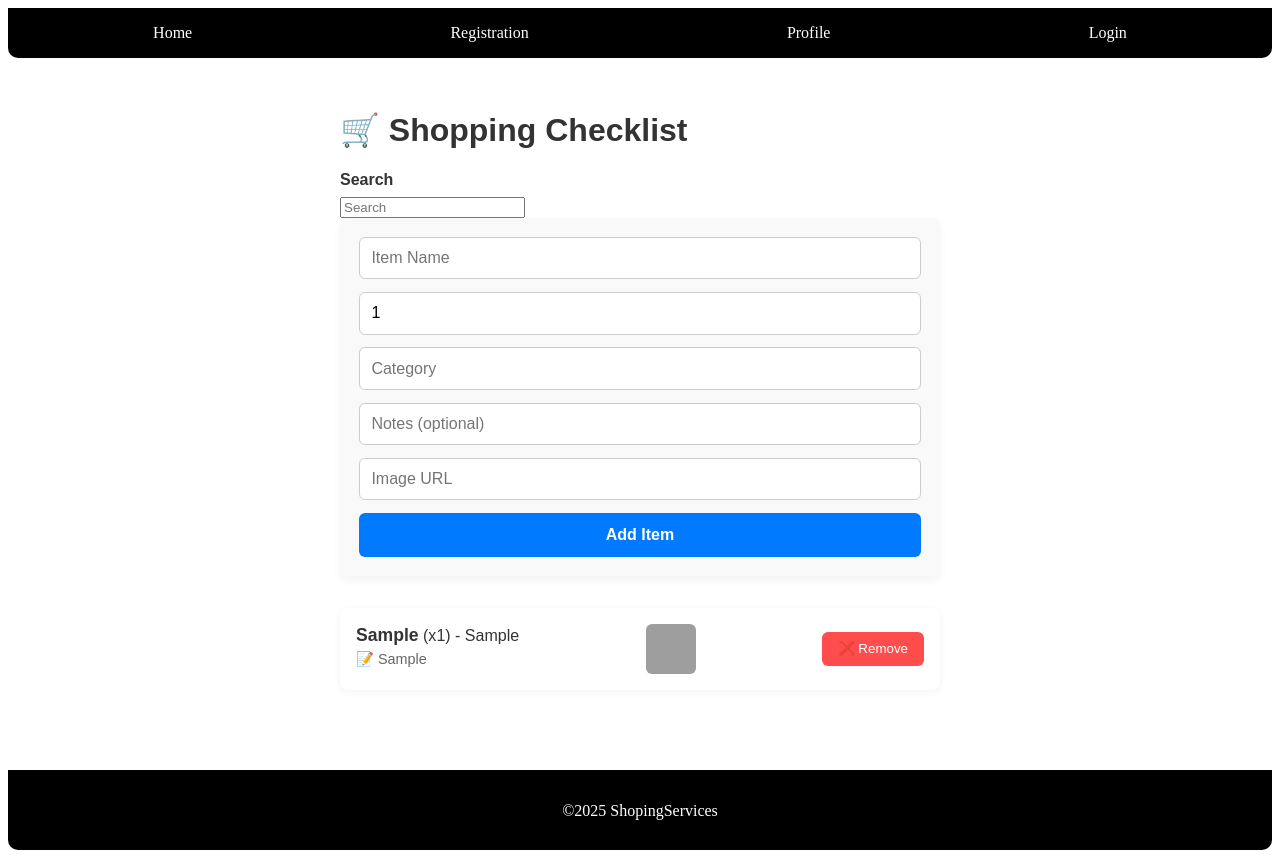
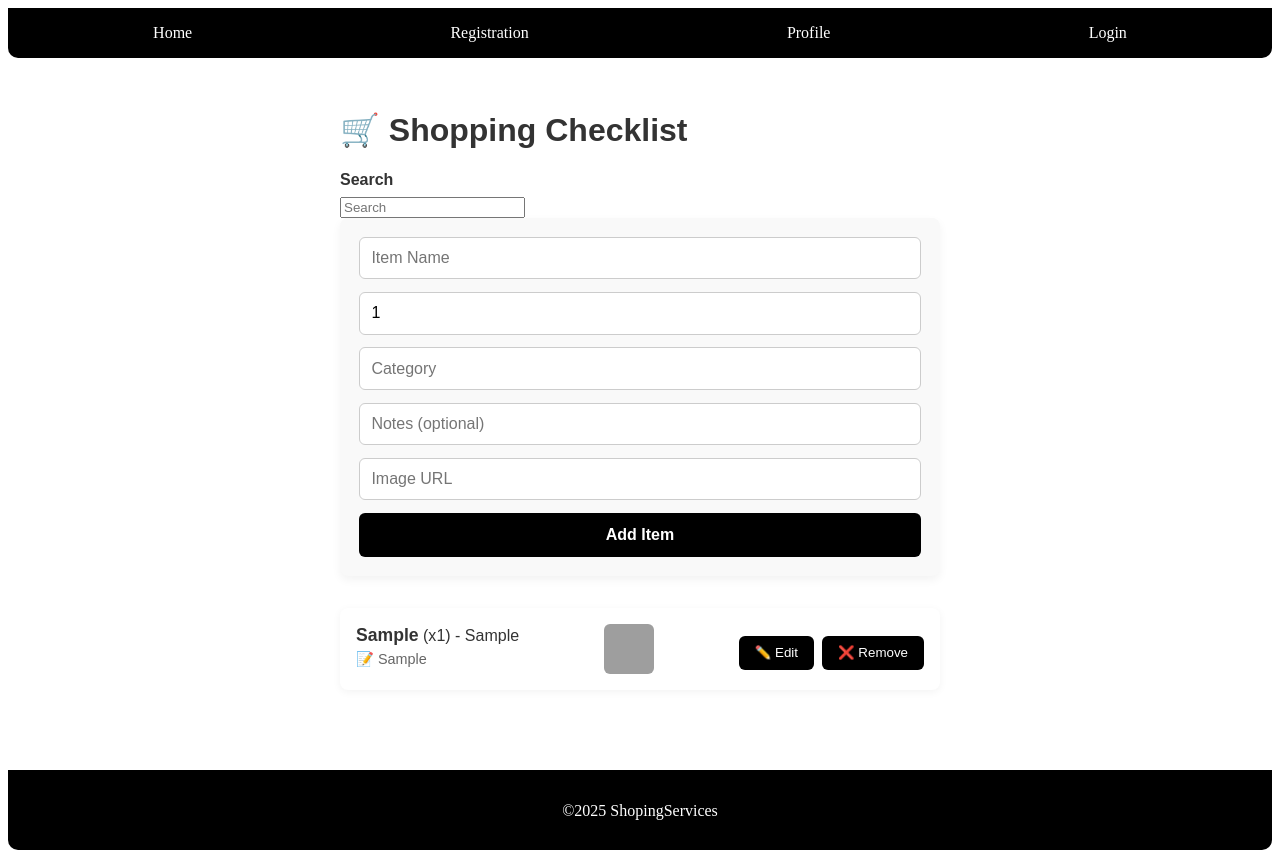
Before and after one commit to Sbonelo2/Task-5--Shopping-List-App, a React (Vite) app: page /home in a window 1280 px wide. Both pictures are taken after typing "Sample", "Sample", "Sample", "Sample" into the empty fields and a click on the button "Add Item". Built offline with nearby package versions, Linux system fonts and the light colour scheme; grey boxes are pictures that could not be loaded.

Commit message:
feat button color

```diff
--- a/src/Features/HomeSlice.ts
+++ b/src/Features/HomeSlice.ts
@@ -1,5 +1,6 @@
-import { createAsyncThunk, createSlice, type PayloadAction } from "@reduxjs/toolkit";
+import { createSlice, type PayloadAction } from "@reduxjs/toolkit";
 
+// Define item type
 type ShoppingItem = {
   id: string;
   name: string;
@@ -9,14 +10,17 @@
   image?: string; // image URL or base64
 };
 
+// Define state type
 type ShoppingListState = {
   items: ShoppingItem[];
 };
 
+// Initial state
 const initialState: ShoppingListState = {
   items: [],
 };
 
+// Slice
 const shoppingListSlice = createSlice({
   name: "shoppingList",
   initialState,
@@ -28,13 +32,19 @@
       state.items = state.items.filter((item) => item.id !== action.payload);
     },
     updateItem: (state, action: PayloadAction<ShoppingItem>) => {
-      const index = state.items.findIndex((i) => i.id === action.payload.id);
+      // Find index of item
+      const index = state.items.findIndex(
+        (item) => item.id === action.payload.id
+      );
       if (index !== -1) {
-        state.items[index] = action.payload;
+        state.items[index] = action.payload; // Update item
       }
     },
   },
 });
 
+// Export actions
 export const { addItem, removeItem, updateItem } = shoppingListSlice.actions;
+
+// Export reducer
 export default shoppingListSlice.reducer;
--- a/src/Home.css
+++ b/src/Home.css
@@ -44,7 +44,7 @@
   padding: 0.8rem;
   border: none;
   border-radius: 6px;
-  background: #007bff;
+  background: black;
   color: white;
   font-size: 1rem;
   font-weight: bold;
@@ -97,7 +97,7 @@
 
 li button {
   margin-left: 1rem;
-  background: #ff4d4d;
+  background: black;
   color: white;
   border: none;
   padding: 0.6rem 1rem;
--- a/src/Pages/Home.tsx
+++ b/src/Pages/Home.tsx
@@ -1,7 +1,7 @@
 import { useState } from "react";
 import { useDispatch, useSelector } from "react-redux";
 import type { RootState } from "../../Store";
-import { addItem, removeItem } from "../Features/HomeSlice";
+import { addItem, removeItem, updateItem } from "../Features/HomeSlice"; // <-- Make sure you have updateItem
 import { v4 as uuidv4 } from "uuid";
 import "../Home.css";
 
@@ -17,15 +17,25 @@
     image: "",
   });
 
-  const [search, setSearch] = useState(""); // Search term
+  const [search, setSearch] = useState("");
+  const [editingId, setEditingId] = useState<string | null>(null); // Track the item being edited
 
   const handleSubmit = (e: React.FormEvent) => {
     e.preventDefault();
-    dispatch(addItem({ id: uuidv4(), ...form }));
+
+    if (editingId) {
+      // Update existing item
+      dispatch(updateItem({ id: editingId, ...form }));
+      setEditingId(null); // Reset editing state
+    } else {
+      // Add new item
+      dispatch(addItem({ id: uuidv4(), ...form }));
+    }
+
     setForm({ name: "", quantity: 1, notes: "", category: "", image: "" });
   };
 
-  // Filter items based on name, category, or notes
+  // Filter items based on search
   const filteredItems = items.filter((item) => {
     const term = search.toLowerCase();
     return (
@@ -34,6 +44,18 @@
       (item.notes && item.notes.toLowerCase().includes(term))
     );
   });
+
+  // Edit button handler
+  const handleEdit = (item: typeof form & { id: string }) => {
+    setForm({
+      name: item.name,
+      quantity: item.quantity,
+      notes: item.notes,
+      category: item.category,
+      image: item.image,
+    });
+    setEditingId(item.id);
+  };
 
   return (
     <div className="home-container">
@@ -91,7 +113,7 @@
           onChange={(e) => setForm({ ...form, image: e.target.value })}
         />
 
-        <button type="submit">Add Item</button>
+        <button type="submit">{editingId ? "Update Item" : "Add Item"}</button>
       </form>
 
       {/* List */}
@@ -105,9 +127,15 @@
             {item.image && (
               <img src={item.image} alt={item.name} width={50} height={50} />
             )}
-            <button onClick={() => dispatch(removeItem(item.id))}>
-              ❌ Remove
-            </button>
+            <div style={{ marginTop: "0.5rem" }}>
+              <button onClick={() => handleEdit(item)}>✏️ Edit</button>
+              <button
+                onClick={() => dispatch(removeItem(item.id))}
+                style={{ marginLeft: "0.5rem" }}
+              >
+                ❌ Remove
+              </button>
+            </div>
           </li>
         ))}
         {filteredItems.length === 0 && <p>No items found.</p>}
--- a/src/data/db.json
+++ b/src/data/db.json
@@ -215,6 +215,30 @@
       "cellphone": "65485365",
       "email": "gfhgfd!@gmail.com",
       "password": "$$Dut021024"
+    },
+    {
+      "id": "88f2",
+      "username": "Mthimban",
+      "name": "S'bonelo",
+      "cellphone": "0796396116",
+      "email": "mthimban@gmail.com",
+      "password": "$$Dut021024"
+    },
+    {
+      "id": "4eca",
+      "username": "Malwane",
+      "name": "fhtr",
+      "cellphone": "5485365",
+      "email": "gfhgfd!@gmail.com",
+      "password": "$$Dut021024"
+    },
+    {
+      "id": "b1a8",
+      "username": "Mthimban",
+      "name": "S'bonelo",
+      "cellphone": "0796396116",
+      "email": "mthimban@gmail.com",
+      "password": "$$Dut021024"
     }
   ]
 }
```
